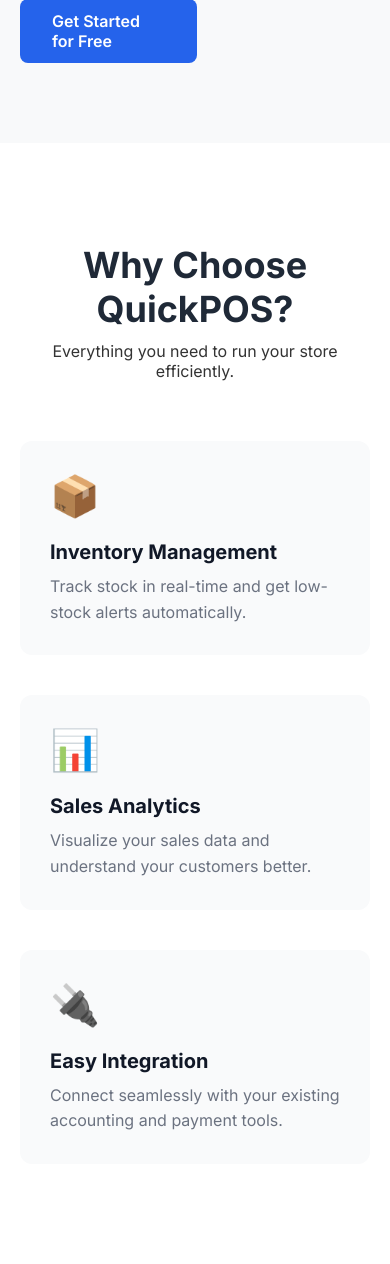
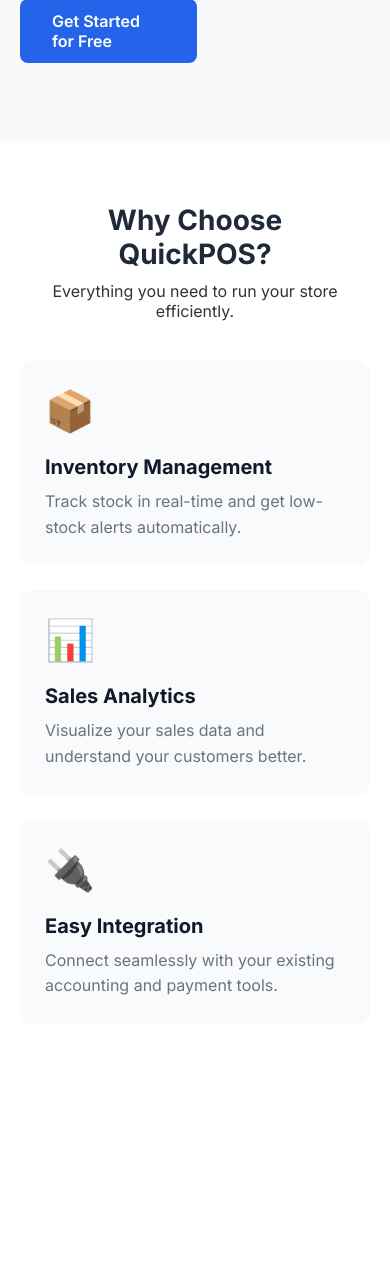
Before and after one commit to kashmalaahmad/POS-Software-Project-Management, a PHP site: page / in a window 390 px wide. Shown: the part 719-1983 px from the top of the page. After the commit the page ends 1714 px from the top, so only its background shows below. Run offline with PHP 8.4, Linux system fonts and the light colour scheme.

Commit message:
[SCRUM-12] add responsiveness

```diff
--- a/styles.css
+++ b/styles.css
@@ -186,3 +186,26 @@ body {
     color: #6b7280;
     line-height: 1.6;
 }
+@media (max-width: 768px) {
+    .features {
+        padding: 60px 0;
+    }
+
+    .section-header {
+        margin-bottom: 40px;
+        padding: 0 15px;
+    }
+
+    .section-header h2 {
+        font-size: 1.75rem;
+    }
+
+    .features-grid {
+        grid-template-columns: 1fr;
+        gap: 25px;
+    }
+
+    .feature-card {
+        padding: 25px;
+    }
+}
```
